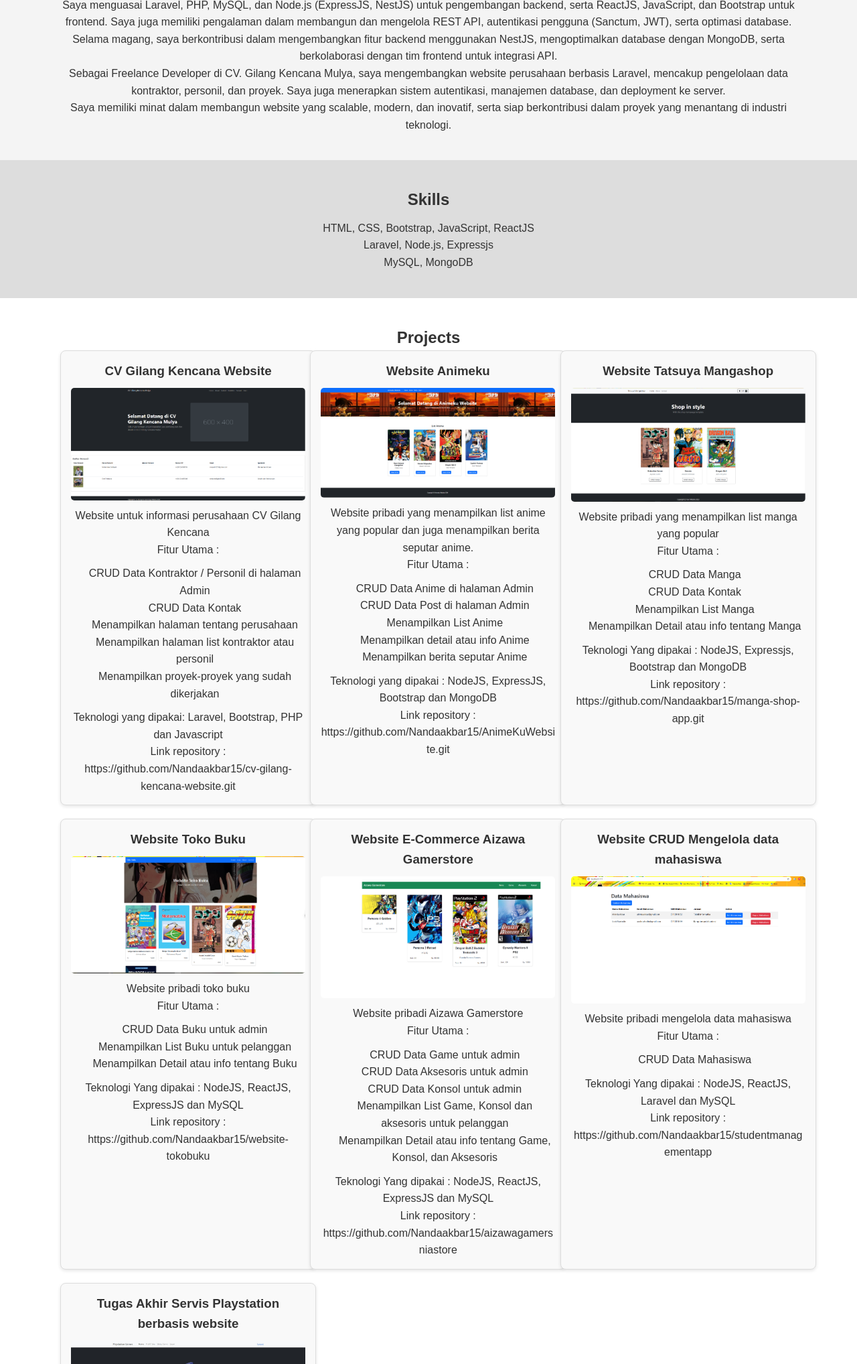
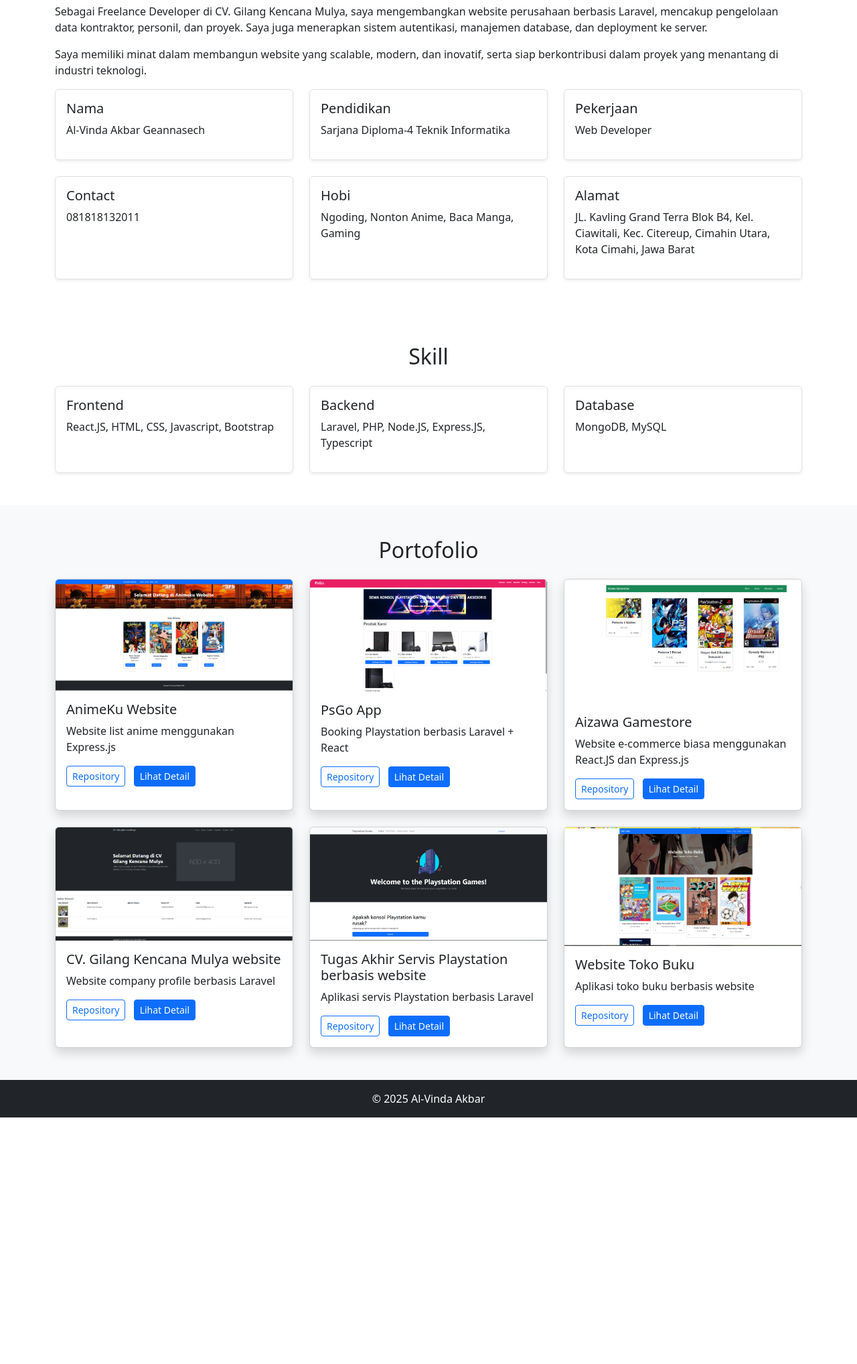
Before and after one commit to Nandaakbar15/nandaakbar15.github.io, a plain HTML site: page index.html in a window 1280 px wide. Shown: the part 764-2800 px from the top of the page at 67% size. After the commit the page ends 2432 px from the top, so only its background shows below. Drawn offline with nearby package versions, Linux system fonts and the light colour scheme.

Commit message:
Add Modal and change the UI using bootstrap

```diff
--- a/index.html
+++ b/index.html
@@ -1,187 +1,309 @@
 <!DOCTYPE html>
-<html lang="en">
+<html lang="id">
 <head>
-  <meta charset="UTF-8">
-  <meta name="viewport" content="width=device-width, initial-scale=1.0">
+  <meta charset="UTF-8" />
+  <meta name="viewport" content="width=device-width, initial-scale=1.0"/>
   <title>Portfolio</title>
-  <link rel="stylesheet" href="style.css">
+  <!-- <link rel="stylesheet" href="style.css" /> -->
+  <link href="https://cdn.jsdelivr.net/npm/bootstrap@5.3.7/dist/css/bootstrap.min.css" rel="stylesheet" />
+  <script src="https://cdn.jsdelivr.net/npm/bootstrap@5.3.7/dist/js/bootstrap.bundle.min.js"></script>
   <link rel="shortcut icon" href="assets/images/portfolioicon.png" type="image/x-icon">
+
+  <style>
+    nav a {
+      text-decoration: none;
+    }
+
+    nav a:hover {
+      background-color: #805e5c;
+    }
+  </style>
 </head>
 <body>
-  <header>
-    <div class="container">
-      <h1>My Portfolio</h1>
+
+  <!-- Section 1: Menu -->
+  <header class="bg-dark text-white py-3">
+    <div class="container d-flex justify-content-between align-items-center">
+      <strong class="fs-4">Al-Vinda Akbar Geannasech</strong>
       <nav>
-        <ul>
-          <li><a href="#about">About</a></li>
-          <li><a href="#skills">Skill</a></li>
-          <li><a href="#projects">Projects</a></li>
-          <li><a href="#contact">Contact</a></li>
-          <li><a href="#myprofile">My Profile</a></li>
-        </ul>
+        <a href="#hero" class="text-white me-3">Home</a>
+        <a href="#about" class="text-white me-3">Biodata</a>
+        <a href="#skill" class="text-white me-3">Skill</a>
+        <a href="#portfolio" class="text-white">Portofolio</a>
       </nav>
     </div>
   </header>
 
-  <section id="myprofile">
-    <div class="container">
-      <h2>My Profile</h2>
-      <img src="assets/images/Foto profil.jpg" alt="Foto Profil" style="max-width: 150px; border-radius: 50%; margin: 10px 0;">
-      <ul>
-        <li><strong>Nama:</strong> Alvinda Akbar Geannasech</li>
-        <li><strong>Tempat dan Tanggal Lahir:</strong> 15 Juli 2001</li>
-        <li><strong>Alamat:</strong> Jl. Perumahan Grand Terra Cimahi, <br> Ciawitali, Citeureup, Kec. Cimahi Utara, Kota Cimahi, Jawa Barat 40512</li>
-        <li><strong>Email:</strong> <a href="alvindaakbar@gmail.com"> alvindaakbar@gmail.com</a></li>
-        <li><strong>Contacts:</strong> 081818132011</li>
-        <li><strong>Github:</strong><a href="https://github.com/Nandaakbar15"> Nandaakbar15</a></li>
-      </ul>
+  <!-- Section 2: Header dengan Gambar -->
+  <section class="hero py-5 bg-light" id="hero">
+    <div class="container d-flex flex-wrap align-items-center justify-content-between">
+      <div class="col-md-6">
+        <h1 class="display-5 fw-bold">Hello, I'm a Full Stack Web Developer</h1>
+        <p class="lead">Email: <a href="alvindaakbar@gmail.com" style="text-decoration: none;">alvindaakbar@gmail.com</a></p>
+        <p class="lead">Github: <a href="https://github.com/Nandaakbar15" style="text-decoration: none;">Nandaakbar15</a></p>
+        <a href="#about" class="btn btn-primary">Pelajari Lebih Lanjut</a>
+      </div>
+      <div class="col-md-5 mt-4 mt-md-0">
+        <img src="assets/images/Foto profil.jpg" alt="My profile" class="img-fluid rounded shadow" style="width: 255px;"/>
+      </div>
     </div>
   </section>
 
-
-  <section id="about">
+  <!-- Section 3: Biodata -->
+  <section class="about py-5" id="about">
     <div class="container">
-      <h2>About Me</h2>
+      <h2 class="mb-4 text-center">About Me</h2>
       <p>Halo! Saya Alvinda Akbar, seorang Fullstack Web Developer dengan pengalaman membangun backend yang efisien dan frontend yang interaktif. Saya memiliki pengalaman sebagai Backend Engineer di PT. Supernova Palapa Nusantara selama 3 bulan dan sebagai Freelance Fullstack Developer untuk membangun website perusahaan CV. Gilang Kencana Mulya.</p>
       <p>Saya menguasai Laravel, PHP, MySQL, dan Node.js (ExpressJS, NestJS) untuk pengembangan backend, serta ReactJS, JavaScript, dan Bootstrap untuk frontend. Saya juga memiliki pengalaman dalam membangun dan mengelola REST API, autentikasi pengguna (Sanctum, JWT), serta optimasi database.</p>
       <p>Selama magang, saya berkontribusi dalam mengembangkan fitur backend menggunakan NestJS, mengoptimalkan database dengan MongoDB, serta berkolaborasi dengan tim frontend untuk integrasi API.</p>
       <p>Sebagai Freelance Developer di CV. Gilang Kencana Mulya, saya mengembangkan website perusahaan berbasis Laravel, mencakup pengelolaan data kontraktor, personil, dan proyek. Saya juga menerapkan sistem autentikasi, manajemen database, dan deployment ke server.</p>
       <p>Saya memiliki minat dalam membangun website yang scalable, modern, dan inovatif, serta siap berkontribusi dalam proyek yang menantang di industri teknologi.</p>
-    </div>
-  </section>
-
-  <section id="skills">
-    <div class="container">
-      <h2>Skills</h2>
-      <ul>
-        <li>HTML, CSS, Bootstrap, JavaScript, ReactJS</li>
-        <li>Laravel, Node.js, Expressjs</li>
-        <li>MySQL, MongoDB</li>
-      </ul>
-    </div>
-  </section>
-
-  <section id="projects">
-    <div class="container">
-      <h2>Projects</h2>
-      <div class="project-grid">
-        <div class="project-card">
-          <h3>CV Gilang Kencana Website</h3>
-          <img src="/assets/images/Screenshot project website CV Gilang Kencana Mulya.PNG" width="250px" height="150px" alt="" srcset="">
-          <p>Website untuk informasi perusahaan CV Gilang Kencana</p>
-          <p>Fitur Utama : </p>
-          <ul>
-            <li>CRUD Data Kontraktor / Personil di halaman Admin</li>
-            <li>CRUD Data Kontak</li>
-            <li>Menampilkan halaman tentang perusahaan</li>
-            <li>Menampilkan halaman list kontraktor atau personil</li>
-            <li>Menampilkan proyek-proyek yang sudah dikerjakan</li>
-          </ul>
-          <p>Teknologi yang dipakai: Laravel, Bootstrap, PHP dan Javascript</p>
-          <p>Link repository : https://github.com/Nandaakbar15/cv-gilang-kencana-website.git</p>
+      <div class="row g-4">
+        <div class="col-md-4">
+          <div class="border p-3 rounded shadow-sm h-100">
+            <h5>Nama</h5>
+            <p>Al-Vinda Akbar Geannasech</p>
+          </div>
         </div>
-        <div class="project-card">
-          <h3>Website Animeku</h3>
-          <img src="/assets/images/Screenshot project Animeku Website.PNG" width="250px" height="150px" alt="" srcset="">
-          <p>Website pribadi yang menampilkan list anime yang popular dan juga menampilkan berita seputar anime.</p>
-          <p>Fitur Utama : </p>
-          <ul>
-            <li>CRUD Data Anime di halaman Admin</li>
-            <li>CRUD Data Post di halaman Admin</li>
-            <li>Menampilkan List Anime</li>
-            <li>Menampilkan detail atau info Anime</li>
-            <li>Menampilkan berita seputar Anime</li>
-          </ul>
-          <p>Teknologi yang dipakai : NodeJS, ExpressJS, Bootstrap dan MongoDB</p>
-          <p>Link repository : https://github.com/Nandaakbar15/AnimeKuWebsite.git</p>
+        <div class="col-md-4">
+          <div class="border p-3 rounded shadow-sm h-100">
+            <h5>Pendidikan</h5>
+            <p>Sarjana Diploma-4 Teknik Informatika</p>
+          </div>
         </div>
-        <div class="project-card">
-          <h3>Website Tatsuya Mangashop</h3>
-          <img src="assets/images/Screenshot project Tatsuya Mangashop website.PNG"  width="250px" height="150px" alt="" srcset="">
-          <p>Website pribadi yang menampilkan list manga yang popular</p>
-          <p>Fitur Utama : </p>
-          <ul>
-            <li>CRUD Data Manga</li>
-            <li>CRUD Data Kontak</li>
-            <li>Menampilkan List Manga</li>
-            <li>Menampilkan Detail atau info tentang Manga</li>
-          </ul>
-          <p>Teknologi Yang dipakai : NodeJS, Expressjs, Bootstrap dan MongoDB</p>
-          <p>Link repository : https://github.com/Nandaakbar15/manga-shop-app.git</p>
+        <div class="col-md-4">
+          <div class="border p-3 rounded shadow-sm h-100">
+            <h5>Pekerjaan</h5>
+            <p>Web Developer</p>
+          </div>
         </div>
-        <div class="project-card">
-          <h3>Website Toko Buku</h3>
-          <img src="assets/images/Screenshot project Website Toko Buku.PNG"  width="250px" height="150px" alt="" srcset="">
-          <p>Website pribadi toko buku</p>
-          <p>Fitur Utama : </p>
-          <ul>
-            <li>CRUD Data Buku untuk admin</li>
-            <li>Menampilkan List Buku untuk pelanggan</li>
-            <li>Menampilkan Detail atau info tentang Buku</li>
-          </ul>
-          <p>Teknologi Yang dipakai : NodeJS, ReactJS, ExpressJS dan MySQL</p>
-          <p>Link repository : https://github.com/Nandaakbar15/website-tokobuku</p>
+        <div class="col-md-4">
+          <div class="border p-3 rounded shadow-sm h-100">
+            <h5>Contact</h5>
+            <p>081818132011</p>
+          </div>
         </div>
-        <div class="project-card">
-          <h3>Website E-Commerce Aizawa Gamerstore</h3>
-          <img src="assets/images/Screenshot project website Aizawa gamerstore.PNG"  width="250px" height="150px" alt="" srcset="">
-          <p>Website pribadi Aizawa Gamerstore</p>
-          <p>Fitur Utama : </p>
-          <ul>
-            <li>CRUD Data Game untuk admin</li>
-            <li>CRUD Data Aksesoris untuk admin</li>
-            <li>CRUD Data Konsol untuk admin</li>
-            <li>Menampilkan List Game, Konsol dan aksesoris untuk pelanggan</li>
-            <li>Menampilkan Detail atau info tentang Game, Konsol, dan Aksesoris</li>
-          </ul>
-          <p>Teknologi Yang dipakai : NodeJS, ReactJS, ExpressJS dan MySQL</p>
-          <p>Link repository : https://github.com/Nandaakbar15/aizawagamersniastore</p>
+        <div class="col-md-4">
+          <div class="border p-3 rounded shadow-sm h-100">
+            <h5>Hobi</h5>
+            <p>Ngoding, Nonton Anime, Baca Manga, Gaming</p>
+          </div>
         </div>
-        <div class="project-card">
-          <h3>Website CRUD Mengelola data mahasiswa</h3>
-          <img src="assets/images/Screenshot project Website CRUD mengelola data mahasiswa.PNG"  width="250px" height="150px" alt="" srcset="">
-          <p>Website pribadi mengelola data mahasiswa</p>
-          <p>Fitur Utama : </p>
-          <ul>
-            <li>CRUD Data Mahasiswa</li>
-          </ul>
-          <p>Teknologi Yang dipakai : NodeJS, ReactJS, Laravel dan MySQL</p>
-          <p>Link repository : https://github.com/Nandaakbar15/studentmanagementapp</p>
-        </div>
-        <div class="project-card">
-          <h3>Tugas Akhir Servis Playstation berbasis website</h3>
-          <img src="assets/images/Screenshot project Tugas Akhir.jpg"  width="250px" height="150px" alt="" srcset="">
-          <p>Project Tugas Akhir berbasis website yang mengelola servis playstation dan pembayaran menggunakan Midtrans</p>
-          <p>Fitur Utama : </p>
-          <ul>
-            <li>CRUD Data Game</li>
-            <li>CRUD Data Teknisi</li>
-            <li>Mengubah Status Servis ketika proses servis sudah selesai</li>
-            <li>Laporan Servis dapat di download menjadi file PDF atau Excel</li>
-            <li>Melihat Status Pembayaran atau transaksi yang masuk dari pelanggan</li>
-            <li>Mengisi data pribadi (nama, email, dan nomor kontak), mengisi nama konsol, upload foto konsol dan kendala/kerusakan</li>
-            <li>Menambahkan Request Game yang di inginkan ke dalam konsolnya</li>
-            <li>Melihat Status Servis konsol yang di perbaiki oleh teknisi</li>
-            <li>Pembayaran menggunakan Midtrans</li>
-          </ul>
-          <p>Teknologi Yang dipakai : Laravel, HTML, CSS, Javascript, dan MySQL</p>
-          <p>Link repository : https://github.com/Nandaakbar15/tugasakhir_laravel.git</p>
+        <div class="col-md-4">
+          <div class="border p-3 rounded shadow-sm h-100">
+            <h5>Alamat</h5>
+            <p>JL. Kavling Grand Terra Blok B4, Kel. Ciawitali, Kec. Citereup, Cimahin Utara, Kota Cimahi, Jawa Barat</p>
+          </div>
         </div>
       </div>
     </div>
   </section>
 
-  <section id="contact">
+  <section class="skill py-5" id="skill">
     <div class="container">
-      <h2>Contact Me</h2>
-      <p>Email: <a href="alvindaakbar@gmail.com">alvindaakbar@gmail.com</a></p>
+      <h2 class="mb-4 text-center">Skill</h2>
+      <div class="row g-4">
+        <div class="col-md-4">
+          <div class="border p-3 rounded shadow-sm h-100">
+            <h5>Frontend</h5>
+            <p>React.JS, HTML, CSS, Javascript, Bootstrap</p>
+          </div>
+        </div>
+        <div class="col-md-4">
+          <div class="border p-3 rounded shadow-sm h-100">
+            <h5>Backend</h5>
+            <p>Laravel, PHP, Node.JS, Express.JS, Typescript</p>
+          </div>
+        </div>
+        <div class="col-md-4">
+          <div class="border p-3 rounded shadow-sm h-100">
+            <h5>Database</h5>
+            <p>MongoDB, MySQL</p>
+          </div>
+        </div>
+      </div>
     </div>
   </section>
 
-  <footer>
+  <!-- Section 4: Portofolio -->
+  <section class="portfolio py-5 bg-light" id="portfolio">
     <div class="container">
-      <p>&copy; 2024 Alvinda Akbar. All Rights Reserved.</p>
+      <h2 class="mb-4 text-center">Portofolio</h2>
+      <div class="row g-4">
+        <!-- Kartu Portofolio -->
+        <!-- Ulangi blok ini untuk setiap proyek -->
+        <div class="col-md-4">
+          <div class="card h-100 shadow">
+            <img src="assets/images/Screenshot project Animeku Website.PNG" class="card-img-top" alt="Proyek 1" />
+            <div class="card-body">
+              <h5 class="card-title">AnimeKu Website</h5>
+              <p class="card-text">Website list anime menggunakan Express.js</p>
+              <a href="https://github.com/Nandaakbar15/AnimeKuWebsite.git" class="btn btn-sm btn-outline-primary">Repository</a>
+              <button class="btn btn-sm btn-primary ms-2" data-bs-toggle="modal" data-bs-target="#modal1">Lihat Detail</button>
+            </div>
+          </div>
+        </div>
+
+        <!-- Contoh lainnya -->
+        <div class="col-md-4">
+          <div class="card h-100 shadow">
+            <img src="assets/images/Screenshot project Ps Go.png" class="card-img-top" alt="Proyek PsGo" />
+            <div class="card-body">
+              <h5 class="card-title">PsGo App</h5>
+              <p class="card-text">Booking Playstation berbasis Laravel + React</p>
+              <a href="https://github.com/Nandaakbar15/PsGo-frontend" class="btn btn-sm btn-outline-primary">Repository</a>
+              <button class="btn btn-sm btn-primary ms-2" data-bs-toggle="modal" data-bs-target="#modal2">Lihat Detail</button>
+            </div>
+          </div>
+        </div>
+
+        <div class="col-md-4">
+          <div class="card h-100 shadow">
+            <img src="assets/images/Screenshot project website Aizawa gamerstore.PNG" class="card-img-top" alt="Proyek Aizawa Gamerstore website" />
+            <div class="card-body">
+              <h5 class="card-title">Aizawa Gamestore</h5>
+              <p class="card-text">Website e-commerce biasa menggunakan React.JS dan Express.js</p>
+              <a href="https://github.com/Nandaakbar15/aizawagamersniastore" class="btn btn-sm btn-outline-primary">Repository</a>
+              <button class="btn btn-sm btn-primary ms-2" data-bs-toggle="modal" data-bs-target="#modal3">Lihat Detail</button>
+            </div>
+          </div>
+        </div>
+
+        <div class="col-md-4">
+          <div class="card h-100 shadow">
+            <img src="assets/images/Screenshot project website CV Gilang Kencana Mulya.PNG" class="card-img-top" alt="Proyek Website Company Profile" />
+            <div class="card-body">
+              <h5 class="card-title">CV. Gilang Kencana Mulya website</h5>
+              <p class="card-text">Website company profile berbasis Laravel</p>
+              <a href="https://github.com/Nandaakbar15/cv-gilang-kencana-website.git" class="btn btn-sm btn-outline-primary">Repository</a>
+              <button class="btn btn-sm btn-primary ms-2" data-bs-toggle="modal" data-bs-target="#modal4">Lihat Detail</button>
+            </div>
+          </div>
+        </div>
+
+        <div class="col-md-4">
+          <div class="card h-100 shadow">
+            <img src="assets/images/Screenshot project Tugas Akhir.jpg" class="card-img-top" alt="Proyek Website Company Profile" />
+            <div class="card-body">
+              <h5 class="card-title">Tugas Akhir Servis Playstation berbasis website</h5>
+              <p class="card-text">Aplikasi servis Playstation berbasis Laravel</p>
+              <a href="https://github.com/Nandaakbar15/tugasakhir_laravel.git" class="btn btn-sm btn-outline-primary">Repository</a>
+              <button class="btn btn-sm btn-primary ms-2" data-bs-toggle="modal" data-bs-target="#modal5">Lihat Detail</button>
+            </div>
+          </div>
+        </div>
+
+        <div class="col-md-4">
+          <div class="card h-100 shadow">
+            <img src="assets/images/Screenshot project Website Toko Buku.PNG" class="card-img-top" alt="Proyek Website Company Profile" />
+            <div class="card-body">
+              <h5 class="card-title">Website Toko Buku</h5>
+              <p class="card-text">Aplikasi toko buku berbasis website</p>
+              <a href="https://github.com/Nandaakbar15/website-tokobuku" class="btn btn-sm btn-outline-primary">Repository</a>
+              <button class="btn btn-sm btn-primary ms-2" data-bs-toggle="modal" data-bs-target="#modal6">Lihat Detail</button>
+            </div>
+          </div>
+        </div>
+
+      </div>
     </div>
+  </section>
+
+  <!-- Modal 1 -->
+  <div class="modal fade" id="modal1" tabindex="-1" aria-labelledby="modal1Label" aria-hidden="true">
+    <div class="modal-dialog modal-dialog-centered">
+      <div class="modal-content">
+        <div class="modal-header">
+          <h5 class="modal-title" id="modal1Label">AnimeKu Website</h5>
+          <button type="button" class="btn-close" data-bs-dismiss="modal"></button>
+        </div>
+        <div class="modal-body">
+          Website list anime buatan pribadi menggunakan Express.js, Axios, dan template HTML untuk menampilkan daftar anime berdasarkan kategori.
+        </div>
+      </div>
+    </div>
+  </div>
+
+  <!-- Modal 2 -->
+  <div class="modal fade" id="modal2" tabindex="-1" aria-labelledby="modal2Label" aria-hidden="true">
+    <div class="modal-dialog modal-dialog-centered">
+      <div class="modal-content">
+        <div class="modal-header">
+          <h5 class="modal-title" id="modal2Label">PsGo App</h5>
+          <button type="button" class="btn-close" data-bs-dismiss="modal"></button>
+        </div>
+        <div class="modal-body">
+          Aplikasi penyewaan dan booking PS berbasis Laravel & React, dilengkapi dengan dashboard admin dan sistem pemesanan.
+        </div>
+      </div>
+    </div>
+  </div>
+
+  <!-- Modal 3 -->
+  <div class="modal fade" id="modal3" tabindex="-1" aria-labelledby="modal3Label" aria-hidden="true">
+    <div class="modal-dialog modal-dialog-centered">
+      <div class="modal-content">
+        <div class="modal-header">
+          <h5 class="modal-title" id="modal3Label">Aizawa Gamerstore</h5>
+          <button type="button" class="btn-close" data-bs-dismiss="modal"></button>
+        </div>
+        <div class="modal-body">
+         Website E-commerce penjualan konsol dan game sederhana dengan menggunakan React.js, Express.js dan MySQL
+        </div>
+      </div>
+    </div>
+  </div>
+
+  <!-- Modal 4 -->
+  <div class="modal fade" id="modal4" tabindex="-1" aria-labelledby="modal4Label" aria-hidden="true">
+    <div class="modal-dialog modal-dialog-centered">
+      <div class="modal-content">
+        <div class="modal-header">
+          <h5 class="modal-title" id="modal4Label">Website Company Profil CV. Gilang Kencana Mulya</h5>
+          <button type="button" class="btn-close" data-bs-dismiss="modal"></button>
+        </div>
+        <div class="modal-body">
+          Website company profile yang mencakup profil perusahaan, data dan informasi perusahaan dengan menggunakan Laravel dan bootstrap
+        </div>
+      </div>
+    </div>
+  </div>
+
+  <!-- Modal 5 -->
+   <div class="modal fade" id="modal5" tabindex="-1" aria-labelledby="modal4Label" aria-hidden="true">
+    <div class="modal-dialog modal-dialog-centered">
+      <div class="modal-content">
+        <div class="modal-header">
+          <h5 class="modal-title" id="modal4Label">Website Perbaikan Playstation Berbasis Website</h5>
+          <button type="button" class="btn-close" data-bs-dismiss="modal"></button>
+        </div>
+        <div class="modal-body">
+          Aplikasi Jasa perbaikan atau servis Playstation berbasis website dengan menggunakan Laravel, Bootstrap dan MySQL
+        </div>
+      </div>
+    </div>
+  </div>
+
+  <!-- Modal 6 -->
+  <div class="modal fade" id="modal6" tabindex="-1" aria-labelledby="modal4Label" aria-hidden="true">
+    <div class="modal-dialog modal-dialog-centered">
+      <div class="modal-content">
+        <div class="modal-header">
+          <h5 class="modal-title" id="modal4Label">Aplikasi Toko Buku berbasis website</h5>
+          <button type="button" class="btn-close" data-bs-dismiss="modal"></button>
+        </div>
+        <div class="modal-body">
+          Aplikasi Toko Buku berbasis website dengan menggunakan React.js, Express.js dan MySQL
+        </div>
+      </div>
+    </div>
+  </div>
+
+
+  <!-- Footer -->
+  <footer class="bg-dark text-white text-center py-3">
+    <p class="mb-0">© 2025 Al-Vinda Akbar</p>
   </footer>
+
 </body>
 </html>
```
Also changed, not shown: assets/images/Screenshot project Ps Go.png (added).
